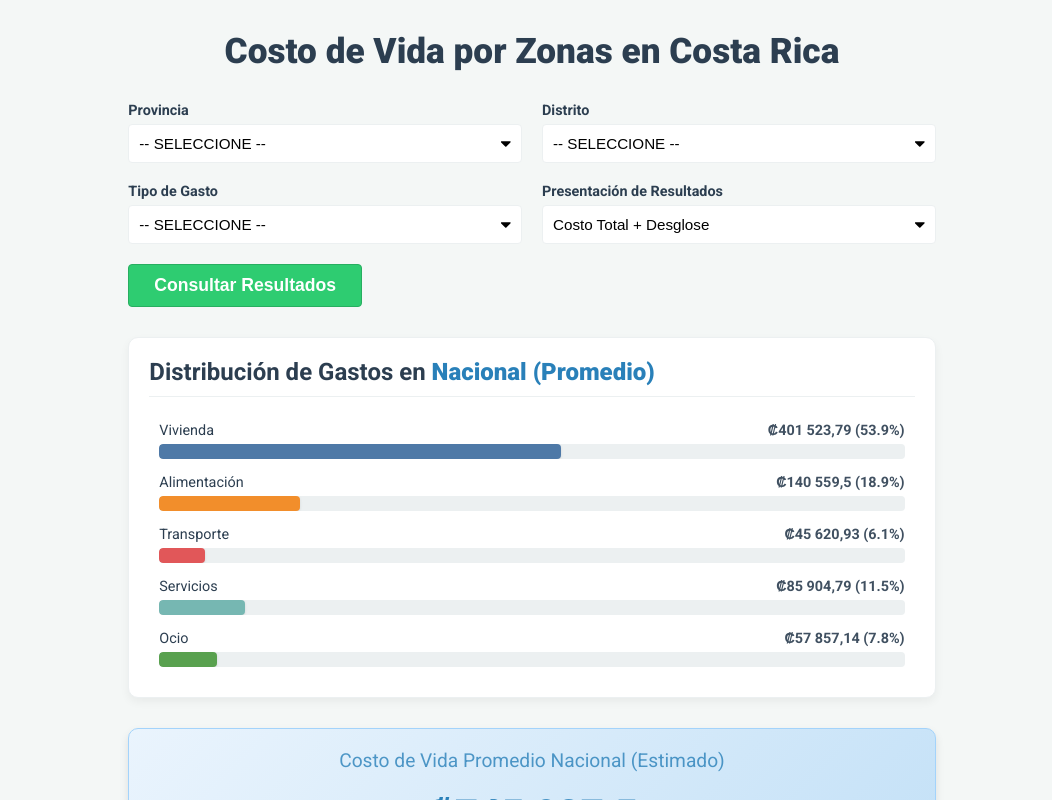
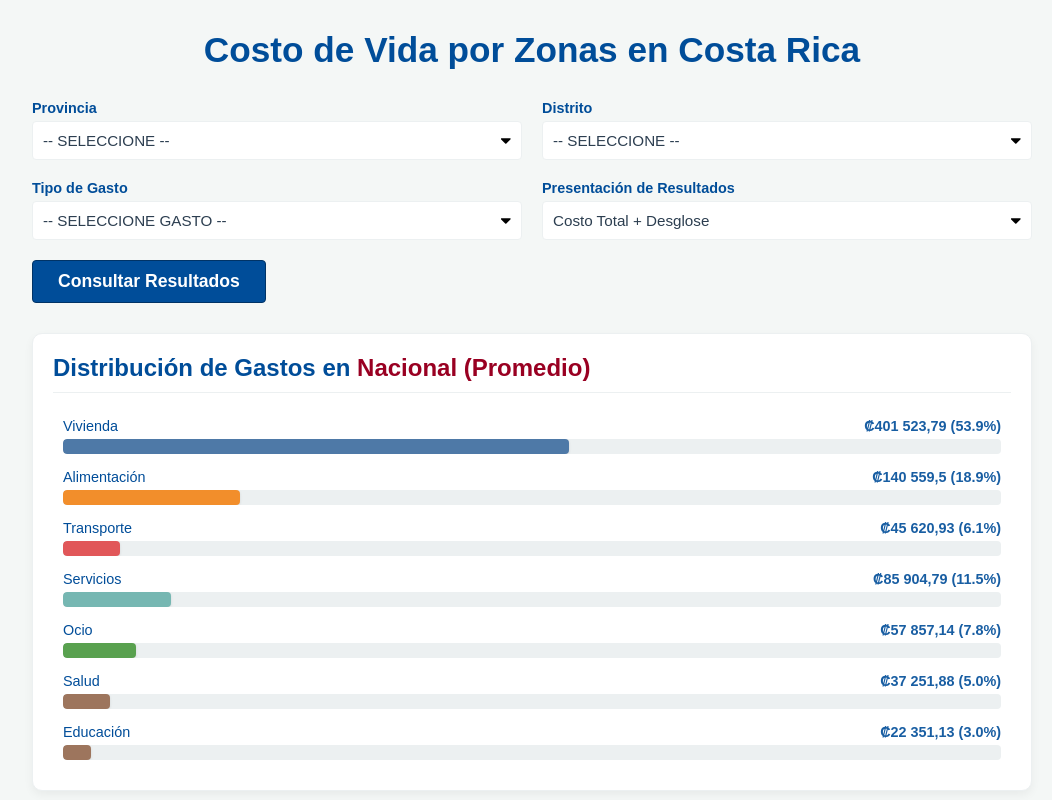
Before and after one commit to xxyemaxx/mi-app-sveltekit, a SvelteKit app: page / in a window 1280 px wide. Both pictures are taken after a click on the button "Explorar Ahora 🚀". Shown: the top 800 px of the page, without its empty margins (108-1160 px from the left). Built offline with nearby package versions, Linux system fonts and the light colour scheme.

Commit message:
Implementacion de mas codigo

```diff
--- a/src/routes/+page.svelte
+++ b/src/routes/+page.svelte
@@ -1,9 +1,6 @@
 <script>
     // @ts-nocheck
 
-    // Se mantiene la importación de BarChart, pero ya no se usará.
-    // Podrías eliminarla si no la usas en otro lugar.
-    import BarChart from "$lib/components/BarChart.svelte";
     import DistributionChart from "$lib/components/DistributionChart.svelte";
 
     export let data;
@@ -22,7 +19,7 @@
     // 3. ESTADOS DE LOS FILTROS
     let provinciaSeleccionada = "";
     let cantonSeleccionado = "";
-    let tipoGastoSeleccionado = "";
+    let gastoComparacionSeleccionada = "";
     let presentacionSeleccionada = "todas";
 
     // ** Estado para almacenar y mostrar los resultados después de CONSULTAR **
@@ -46,12 +43,15 @@
     $: todosLosCantones = [...new Set(cantonesDisponibles)].sort();
 
     const opcionesTipoGasto = [
-        { key: "", label: "-- SELECCIONE --" },
+        { key: "", label: "-- SELECCIONE GASTO --" },
         { key: "vivienda", label: "Vivienda" },
         { key: "alimentacion", label: "Alimentación" },
         { key: "transporte", label: "Transporte" },
         { key: "servicios", label: "Servicios" },
         { key: "ocio", label: "Ocio" },
+        // 🌟 CAMBIO: Agregar rubros de prueba
+        { key: "salud", label: "Salud" },
+        { key: "educacion", label: "Educación" },
     ];
 
     // 5. LÓGICA DE FILTRADO Y BOTÓN CONSULTAR
@@ -78,14 +78,16 @@
                 criterioOrden === "costo" ? categoriaComparacion : "provincia";
 
             if (criterioOrden === "costo") {
+                // Se debe asumir que el campo ya existe en tus datos originales o manejar un valor por defecto.
+                // Aquí usamos a.gastos[key] que debe manejar los nuevos campos.
                 valA =
                     key === "costo_total_estimado"
                         ? a.costo_total_estimado
-                        : a.gastos[key];
+                        : a.gastos[key] || 0; // Añadido || 0 por seguridad
                 valB =
                     key === "costo_total_estimado"
                         ? b.costo_total_estimado
-                        : b.gastos[key];
+                        : b.gastos[key] || 0; // Añadido || 0 por seguridad
             } else {
                 valA = a.provincia;
                 valB = b.provincia;
@@ -115,6 +117,9 @@
         { key: "transporte", label: "Transporte" },
         { key: "servicios", label: "Servicios" },
         { key: "ocio", label: "Ocio" },
+        // 🌟 CAMBIO: Agregar rubros de prueba
+        { key: "salud", label: "Salud" },
+        { key: "educacion", label: "Educación" },
     ];
 
     const cambiarDireccion = (criterio) => {
@@ -127,7 +132,32 @@
         aplicarFiltros();
     };
 
-    // 7. FUNCIONES AUXILIARES (se mantienen)
+    // 7. FUNCIONES AUXILIARES
+
+    // NUEVA FUNCIÓN: Obtiene el valor principal a mostrar en la tarjeta
+    const getCostoPrincipal = (zona) => {
+        if (
+            presentacionSeleccionada === "gasto_especifico" &&
+            gastoComparacionSeleccionada
+        ) {
+            const label =
+                opcionesTipoGasto.find(
+                    (op) => op.key === gastoComparacionSeleccionada,
+                )?.label || "Gasto";
+            // ⚠️ AHORA SE BUSCA EL VALOR EN LOS DATOS EXISTENTES, CAYENDO EN 0 SI NO EXISTE (ej. salud/educacion)
+            const value = zona.gastos[gastoComparacionSeleccionada] || 0;
+            return {
+                label: `Costo de ${label}:`,
+                valor: value,
+                key: gastoComparacionSeleccionada,
+            };
+        }
+        return {
+            label: "Costo Total Estimado:",
+            valor: zona.costo_total_estimado,
+            key: "costo_total_estimado",
+        };
+    };
 
     const getSortIndicator = (criterio) => {
         if (criterioOrden !== criterio) return "";
@@ -140,14 +170,20 @@
     };
 
     const getComparisonIndicator = (zona, key) => {
+        // ⚠️ Se asume que tu estructura de datos es:
+        // zona.gastos = { vivienda: X, alimentacion: Y, ... }
+        // promediosNacionales.gastos = { vivienda: A, alimentacion: B, ... }
+
         const zonaValor =
             key === "costo_total_estimado"
                 ? zona.costo_total_estimado
-                : zona.gastos[key];
+                : // ⚠️ Se usa 0 si no existe la clave de gasto (para los rubros simulados)
+                  zona.gastos[key] || 0;
         const promedioValor =
             key === "costo_total_estimado"
                 ? promediosNacionales.costo_total_estimado
-                : promediosNacionales.gastos[key];
+                : // ⚠️ Se usa 0 si no existe la clave de gasto (para los rubros simulados)
+                  promediosNacionales.gastos[key] || 0;
 
         if (zonaValor > promedioValor * 1.05)
             return '<span class="up-arrow">⬆️</span>';
@@ -168,13 +204,59 @@
                       promediosNacionales?.costo_total_estimado,
               };
 
-    $: datosDistribucion = zonaParaDistribucion.gastos
-        ? Object.entries(zonaParaDistribucion.gastos).map(([key, value]) => ({
-              rubro: categorias.find((c) => c.key === key)?.label || key,
+    // 🌟 CAMBIO: Se ajusta para incluir los 5 rubros originales MÁS los rubros simulados.
+    // Esto es solo para la presentación en el gráfico si los datos reales no los traen.
+    $: datosDistribucion = (() => {
+        // Rubros base (Vivienda, Alimentación, Transporte, Servicios, Ocio)
+        let datosBase = zonaParaDistribucion.gastos
+            ? Object.entries(zonaParaDistribucion.gastos).map(
+                  ([key, value]) => ({
+                      rubro:
+                          categorias.find((c) => c.key === key)?.label || key,
                       valor: value,
                       clave: key,
-          }))
+                  }),
+              )
             : [];
+
+        // Simulación de valores para Salud y Educación
+        // Esto solo es necesario si tu backend NO los incluye,
+        // y solo para fines de visualización de cómo se vería con más datos.
+        const rubrosSimulados = [
+            {
+                key: "salud",
+                label: "Salud",
+                valorSimulado:
+                    (zonaParaDistribucion.costo_total_estimado ||
+                        promediosNacionales?.costo_total_estimado ||
+                        100000) * 0.05,
+            }, // 5% del total
+            {
+                key: "educacion",
+                label: "Educación",
+                valorSimulado:
+                    (zonaParaDistribucion.costo_total_estimado ||
+                        promediosNacionales?.costo_total_estimado ||
+                        100000) * 0.03,
+            }, // 3% del total
+        ];
+
+        // Se verifica si los rubros simulados ya existen en datosBase (si tus datos reales los incluyen)
+        // y se agregan si no existen.
+        rubrosSimulados.forEach((simulado) => {
+            if (!datosBase.some((d) => d.clave === simulado.key)) {
+                datosBase.push({
+                    rubro: simulado.label,
+                    valor:
+                        zonaParaDistribucion.gastos?.[simulado.key] ||
+                        simulado.valorSimulado,
+                    clave: simulado.key,
+                });
+            }
+        });
+
+        return datosBase;
+    })();
 </script>
 
 {#if mostrarBienvenida}
@@ -227,7 +309,10 @@
         <div class="filter-group">
             <div class="filter-item">
                 <label for="gasto-select">Tipo de Gasto</label>
-                <select id="gasto-select" bind:value={tipoGastoSeleccionado}>
+                <select
+                    id="gasto-select"
+                    bind:value={gastoComparacionSeleccionada}
+                >
                     {#each opcionesTipoGasto as op}
                         <option value={op.key}>{op.label}</option>
                     {/each}
@@ -240,9 +325,16 @@
                 <select
                     id="presentacion-select"
                     bind:value={presentacionSeleccionada}
+                    disabled={!!cantonSeleccionado}
                 >
                     <option value="todas">Costo Total + Desglose</option>
                     <option value="total">Solo Costo Total</option>
+                    <option
+                        value="gasto_especifico"
+                        disabled={!gastoComparacionSeleccionada}
+                    >
+                        Solo Costo de Gasto Específico
+                    </option>
                 </select>
             </div>
         </div>
@@ -294,21 +386,24 @@
                     </div>
                 </div>
 
+                <div class="card-container">
                     {#each zonasFiltradasActuales as zona}
                         <div class="card">
                             <h2>
                                 Zona {zona.zona}: {zona.distrito}, {zona.provincia}
                             </h2>
 
+                            {#if getCostoPrincipal(zona).valor > 0}
                                 <p class="total">
-                            Costo Total Estimado: ₡{safeFormat(
-                                zona.costo_total_estimado,
+                                    {getCostoPrincipal(zona).label} ₡{safeFormat(
+                                        getCostoPrincipal(zona).valor,
                                     )}
                                     {@html getComparisonIndicator(
                                         zona,
-                                "costo_total_estimado",
+                                        getCostoPrincipal(zona).key,
                                     )}
                                 </p>
+                            {/if}
 
                             {#if presentacionSeleccionada === "todas"}
                                 <h3>Desglose de Gastos:</h3>
@@ -351,12 +446,50 @@
                                     </li>
                                     <li>
                                         Ocio: ₡{safeFormat(zona.gastos.ocio)}
-                                    {@html getComparisonIndicator(zona, "ocio")}
+                                        {@html getComparisonIndicator(
+                                            zona,
+                                            "ocio",
+                                        )}
+                                    </li>
+                                    <li>
+                                        Salud: ₡{safeFormat(
+                                            zona.gastos.salud || 0,
+                                        )}
+                                        {@html getComparisonIndicator(
+                                            zona,
+                                            "salud",
+                                        )}
+                                    </li>
+                                    <li>
+                                        Educación: ₡{safeFormat(
+                                            zona.gastos.educacion || 0,
+                                        )}
+                                        {@html getComparisonIndicator(
+                                            zona,
+                                            "educacion",
+                                        )}
                                     </li>
                                 </ul>
                             {/if}
+
+                            <div
+                                style="margin-top: 20px; border-top: 1px dashed #ccc; padding-top: 10px;"
+                            >
+                                <h3>📊 Referencias Oficiales (INEC)</h3>
+                                <p>
+                                    <strong>IPC Nacional:</strong>
+                                    {safeFormat(zona.referencia_ipc_nacional)} (Base
+                                    2020)
+                                </p>
+                                <p>
+                                    <strong>CBA Regional:</strong>
+                                    ₡{safeFormat(zona.cba_per_capita_regional)} (Región
+                                    {zona.region_inec})
+                                </p>
+                            </div>
                         </div>
                     {/each}
+                </div>
             </div>
         {:else}
             <p class="no-results-placeholder">
@@ -381,32 +514,29 @@
 {/if}
 
 <style>
-    /* Importamos la fuente para la interfaz principal */
-    @import url("https://fonts.googleapis.com/css2?family=Roboto:wght@300;400;700;900&display=swap");
-
     /* ---------------------------------- */
-    /* 1. Variables y Estilos Globales de la Interfaz Principal */
+    /* 1. Variables y Estilos Globales con la Paleta INEC */
     /* ---------------------------------- */
     :global(body) {
-        /* Paleta de colores profesionales */
+        /* Paleta de colores profesionales de INEC (Basado en CR bandera) */
         --color-main-bg: #f4f7f6; /* Fondo gris muy claro */
-        --color-text-dark: #2c3e50; /* Azul oscuro elegante */
+        --color-text-dark: #004d99; /* AZUL INEC: Principal para títulos, texto fuerte, elementos clave */
         --color-text-secondary: #7f8c8d;
         --color-border-light: #ecf0f1;
 
-        --color-action-primary: #3498db; /* Azul primario (Links, botones de orden) */
-        --color-action-dark: #2980b9;
+        --color-action-primary: #c60c30; /* ROJO INEC: Énfasis, flechas, botones de orden/volver */
+        --color-action-dark: #990022;
 
-        --color-consultar-button: #2ecc71; /* Verde (Botón principal) */
-        --color-consultar-dark: #27ae60;
+        --color-consultar-button: #004d99; /* AZUL INEC: Botón principal */
+        --color-consultar-dark: #003366;
 
-        --color-highlight-danger: #e74c3c; /* Rojo (Valores altos) */
-        --color-highlight-success: #28a745; /* Verde (Valores bajos) */
+        --color-highlight-danger: #c60c30; /* Rojo INEC para indicar valores altos */
+        --color-highlight-success: #28a745; /* Mantener verde estándar para valores bajos (bueno) */
 
         --color-card-bg: #ffffff;
 
-        /* Aplicar fuente a todo el cuerpo, pero la pantalla de bienvenida la sobreescribirá */
-        font-family: "Roboto", sans-serif;
+        /* Tipografía oficial y sobria para un aspecto de "Informe" */
+        font-family: "Arial", "Helvetica Neue", Helvetica, sans-serif;
         background-color: var(--color-main-bg);
         color: var(--color-text-dark);
         margin: 0;
@@ -417,7 +547,7 @@
     }
 
     /* ---------------------------------- */
-    /* 2. Pantalla de Bienvenida (RESTAURADO AL ORIGINAL - PRIMERA IMAGEN) */
+    /* 2. Pantalla de Bienvenida (Ajustada al Azul INEC) */
     /* ---------------------------------- */
     .pantalla-bienvenida {
         position: fixed;
@@ -429,20 +559,19 @@
         flex-direction: column;
         justify-content: center;
         align-items: center;
-        /* Fondo degradado azul como en la imagen 1 */
+        /* Degradado usando el Azul INEC corporativo */
         background: linear-gradient(
             160deg,
-            #00bfff 0%,
-            #007bff 40%,
-            #004d99 100%
+            #004d99 0%,
+            #003366 40%,
+            #001a33 100%
         );
         color: white;
         text-align: center;
         z-index: 9999;
         padding: 20px;
         box-sizing: border-box;
-        /* Asegura que no use la fuente 'Roboto' */
-        font-family: Arial, sans-serif;
+        font-family: "Arial", "Helvetica Neue", Helvetica, sans-serif;
     }
 
     .contenido-bienvenida {
@@ -460,19 +589,11 @@
         color: white;
         text-shadow: 2px 2px 4px rgba(0, 0, 0, 0.3);
     }
-    .pantalla-bienvenida h2 {
-        font-size: 1.8em;
-        font-weight: 400;
-        margin: 10px 0 25px 0;
-    }
-    .pantalla-bienvenida p {
-        font-size: 1.1em;
-        line-height: 1.6;
-        margin-bottom: 30px;
-    }
+    /* ... el resto de la bienvenida se mantiene ... */
     .pantalla-bienvenida button {
-        background-color: #ff9900; /* Naranja/Amarillo */
-        color: #2c3e50;
+        /* Color de acento para el botón de inicio */
+        background-color: #ff9900; /* Mantiene el naranja/amarillo como contraste */
+        color: var(--color-consultar-dark);
         border: none;
         padding: 15px 30px;
         font-size: 1.2em;
@@ -498,14 +619,10 @@
     /* 3. Estilos de la Interfaz Principal (Resto de la página) */
     /* ---------------------------------- */
 
-    /* Nota: Todos los estilos de la interfaz principal (main-title, filter-group, consultar-button, card, etc.)
-        se mantienen igual que en la versión anterior, utilizando las nuevas variables de color
-        y la tipografía 'Roboto'. Solo he eliminado o corregido los estilos duplicados del bloque global. */
-
     .main-title {
         font-size: 2.2em;
         font-weight: 900;
-        color: var(--color-text-dark);
+        color: var(--color-text-dark); /* Azul INEC */
         margin: 30px auto 30px auto;
         text-align: center;
         max-width: 1000px;
@@ -533,7 +650,7 @@
         display: block;
         margin-bottom: 5px;
         font-weight: 700;
-        color: var(--color-text-dark);
+        color: var(--color-text-dark); /* Azul INEC */
         font-size: 0.9em;
     }
 
@@ -551,10 +668,11 @@
         background-repeat: no-repeat;
         background-position: right 10px center;
         background-size: 10px;
+        color: #2c3e50; /* Color de texto más oscuro para la legibilidad de los selectores */
     }
 
     .consultar-button {
-        background-color: var(--color-consultar-button);
+        background-color: var(--color-consultar-button); /* Azul INEC */
         color: white;
         border: 1px solid var(--color-consultar-dark);
         padding: 10px 25px;
@@ -585,7 +703,8 @@
     }
 
     .promedio-box {
-        background: linear-gradient(135deg, #eaf4fd, #c4e1f7);
+        /* Usar degradado de azules claros para el fondo de promedio */
+        background: linear-gradient(135deg, #e0e9f1, #c0d8ef);
         border: 1px solid #a3d3fb;
         padding: 20px 25px;
         margin-bottom: 30px;
@@ -595,12 +714,12 @@
     }
     .promedio-valor {
         font-weight: 900;
-        color: var(--color-action-dark);
+        color: var(--color-text-dark); /* Azul INEC */
         font-size: 2.5em;
         margin: 10px 0 0;
     }
     .promedio-box h3 {
-        color: var(--color-action-dark);
+        color: var(--color-text-dark); /* Azul INEC */
         margin-top: 0;
         font-size: 1.2em;
         opacity: 0.8;
@@ -625,19 +744,8 @@
         font-weight: 700;
     }
     .highlight-text {
-        color: var(--color-action-dark);
+        color: var(--color-action-dark); /* Rojo INEC */
         font-weight: 900;
-    }
-
-    .graph-filter-box {
-        padding: 15px 0;
-        background-color: transparent;
-        border: none;
-        box-shadow: none;
-        margin-bottom: 20px;
-    }
-    .graph-filter-box label {
-        text-align: left;
     }
 
     .orden-box {
@@ -655,7 +763,7 @@
         margin-right: 20px;
     }
     .orden-box button {
-        background-color: var(--color-action-primary);
+        background-color: var(--color-action-primary); /* Rojo INEC */
         color: white;
         border: none;
         padding: 10px 18px;
@@ -673,24 +781,33 @@
         transform: translateY(-1px);
     }
 
+    .card-container {
+        display: flex;
+        flex-wrap: wrap;
+        gap: 20px;
+        margin-bottom: 20px;
+    }
+
     .card {
+        width: calc(50% - 10px);
+        box-sizing: border-box;
         background-color: var(--color-card-bg);
         border: none;
         padding: 25px;
-        margin-bottom: 20px;
+        margin-bottom: 0px;
         border-radius: 10px;
         box-shadow: 0 6px 15px rgba(0, 0, 0, 0.1);
         transition:
             transform 0.3s,
             box-shadow 0.3s;
-        border-left: 5px solid var(--color-action-primary);
+        border-left: 5px solid var(--color-action-primary); /* Rojo INEC */
     }
     .card:hover {
         transform: translateY(-5px);
         box-shadow: 0 10px 20px rgba(0, 0, 0, 0.15);
     }
     .card h2 {
-        color: var(--color-action-dark);
+        color: var(--color-text-dark); /* Azul INEC */
         border-bottom: 1px solid var(--color-border-light);
         padding-bottom: 10px;
         margin-top: 0;
@@ -698,14 +815,14 @@
     }
     .total {
         font-weight: 700;
-        color: var(--color-text-dark);
+        color: #2c3e50; /* Negro/Azul muy oscuro para contraste */
         font-size: 1.3em;
         margin: 15px 0;
         display: flex;
         align-items: center;
     }
     .up-arrow {
-        color: var(--color-highlight-danger);
+        color: var(--color-highlight-danger); /* Rojo INEC */
         font-size: 1.2em;
     }
     .down-arrow {
@@ -737,6 +854,40 @@
         border-bottom: none;
     }
 
+    /* ---------------------------------- */
+    /* MEDIA QUERY PARA HACERLO RESPONSIVE */
+    /* ---------------------------------- */
+    @media (max-width: 768px) {
+        /* En pantallas pequeñas, volvemos a una sola columna */
+        .card-container {
+            display: block; /* Vuelve al flujo normal (vertical) */
+            gap: 0; /* Elimina el gap de flexbox */
+        }
+        .card {
+            width: 100%; /* Ocupa todo el ancho */
+            margin-bottom: 20px; /* Restaura el margen inferior */
+        }
+        .filter-group {
+            flex-direction: column;
+            gap: 10px;
+        }
+        .orden-box {
+            flex-direction: column;
+            align-items: flex-start;
+        }
+        .orden-box div {
+            margin-top: 10px;
+        }
+        .orden-box button {
+            margin-left: 0;
+            margin-right: 10px;
+            margin-bottom: 5px;
+        }
+        .main-title {
+            font-size: 1.8em;
+        }
+    }
+
     .app-footer {
         background-color: #e4e6e8;
         padding: 15px 5vw;
@@ -750,13 +901,13 @@
         margin: 5px 0;
     }
     .app-footer a {
-        color: var(--color-action-primary);
+        color: var(--color-action-primary); /* Rojo INEC */
         text-decoration: none;
     }
 
     .boton-volver {
         background-color: transparent;
-        color: var(--color-action-primary);
+        color: var(--color-action-primary); /* Rojo INEC */
         border: 1px solid var(--color-action-primary);
         padding: 5px 12px;
         border-radius: 4px;
```
Also changed, not shown: src/routes/costo-vida-cr.json (+42 -0 lines). Lines whose indentation alone changed are shown as unchanged.
